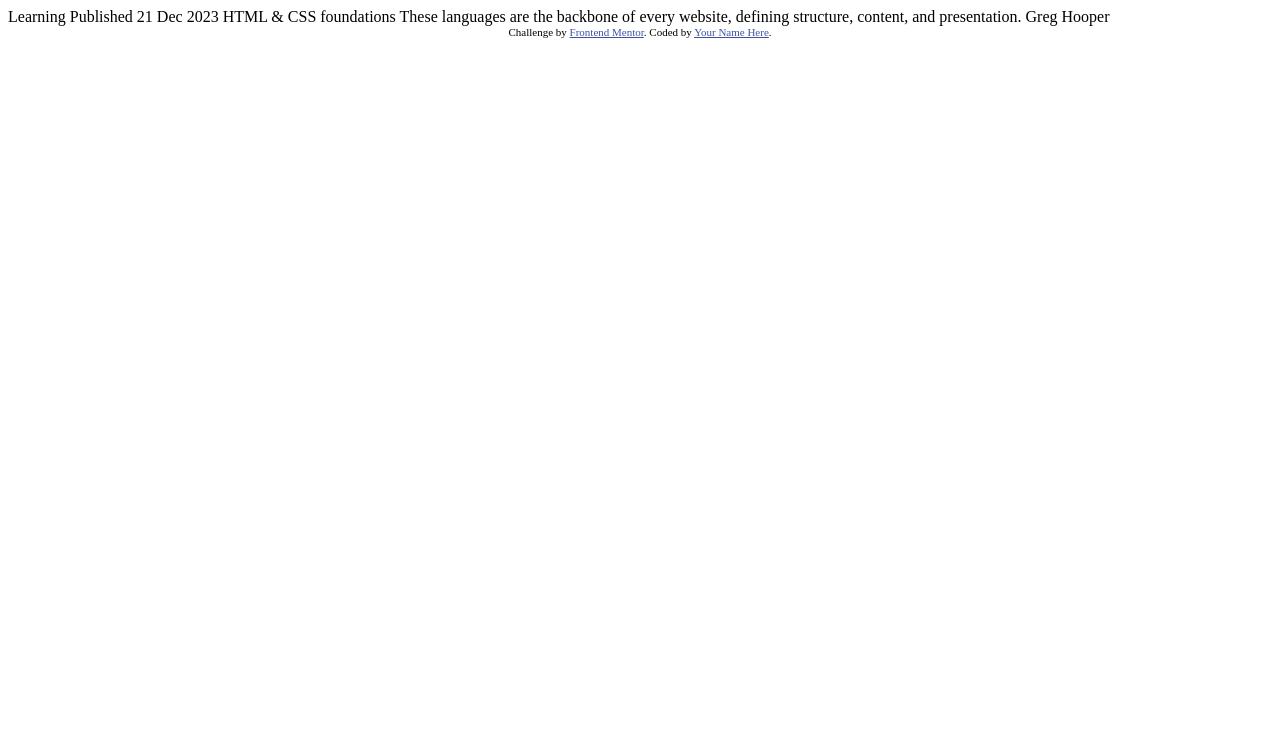
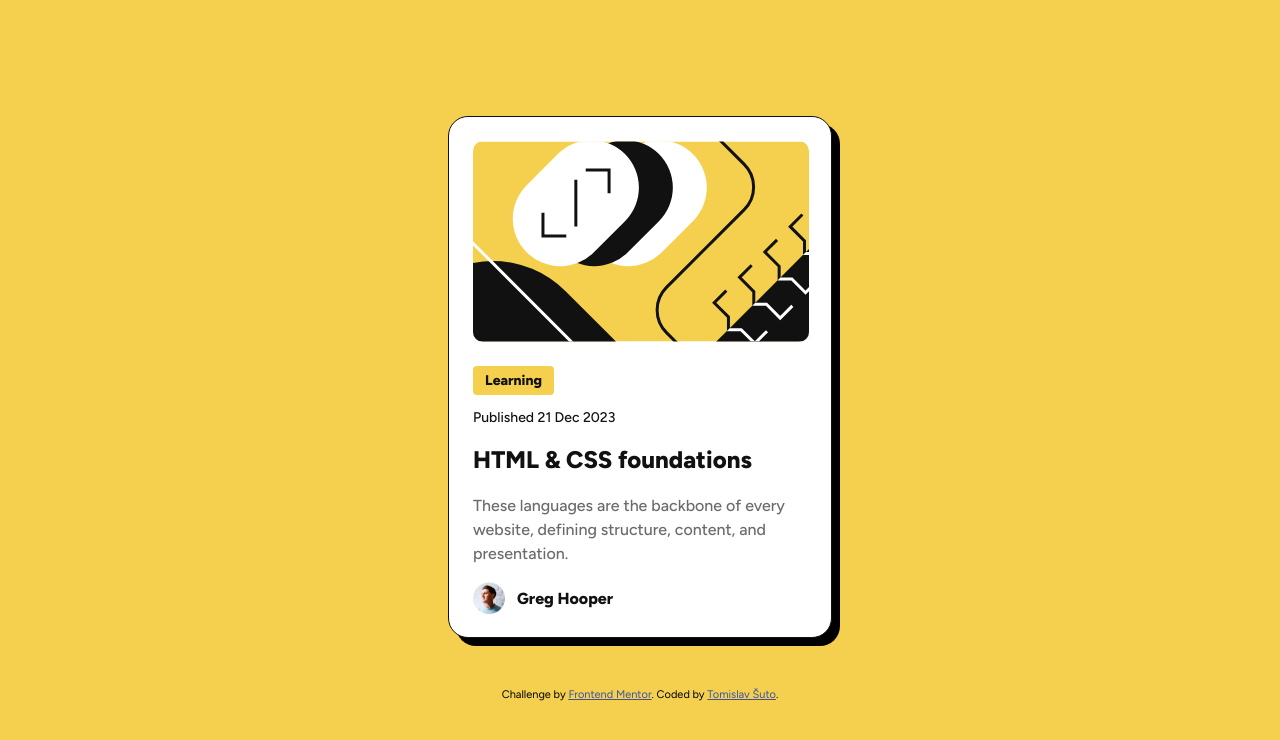
Before and after one commit to RetroApe/blog-preview-card-main, a plain HTML site: page index.html in a window 1280 px wide. Drawn offline with Linux system fonts and the light colour scheme.

Commit message:
Final Commit

```diff
--- a/index.html
+++ b/index.html
@@ -5,30 +5,38 @@
   <meta name="viewport" content="width=device-width, initial-scale=1.0"> <!-- displays site properly based on user's device -->
 
   <link rel="icon" type="image/png" sizes="32x32" href="./assets/images/favicon-32x32.png">
+  <link rel="stylesheet" href="styles.css">
+  <link href="https://fonts.googleapis.com/css2?family=Figtree:ital,wght@0,300..900;1,300..900&family=Outfit:wght@100..900&display=swap" rel="stylesheet">
 
-  <title>Frontend Mentor | Blog preview card</title>
+  <title>Frontend Mentor | Blog preview card | Tomislav Šuto</title>
 
-  <!-- Feel free to remove these styles or customise in your own stylesheet 👍 -->
-  <style>
-    .attribution { font-size: 11px; text-align: center; }
-    .attribution a { color: hsl(228, 45%, 44%); }
-  </style>
 </head>
 <body>
+  <main>
+    <div class="card">
 
-  Learning
+      <img class="blog-image" src="/assets/images/illustration-article.svg">
 
-  Published 21 Dec 2023
+      <div class="content">
+        <div class="category">
+          <p>Learning</p>
+        </div>
 
-  HTML & CSS foundations
+        <p class="publish-date">Published 21 Dec 2023</p>
 
-  These languages are the backbone of every website, defining structure, content, and presentation.
+        <h1 class="title">HTML & CSS foundations</h1>
 
-  Greg Hooper
-
-  <div class="attribution">
-    Challenge by <a href="https://www.frontendmentor.io?ref=challenge" target="_blank">Frontend Mentor</a>.
-    Coded by <a href="#">Your Name Here</a>.
-  </div>
+        <p class="description">These languages are the backbone of every website, defining structure, content, and presentation.</p>
+      </div>
+      <div class="author">
+        <img src="assets/images/image-avatar.webp" alt="Image Avatar of the Author">
+        <p>Greg Hooper</p>
+      </div>
+    </div>
+    <div class="attribution">
+      Challenge by <a href="https://www.frontendmentor.io?ref=challenge" target="_blank">Frontend Mentor</a>.
+      Coded by <a href="https://github.com/RetroApe/">Tomislav Šuto</a>.
+    </div>
+  </main>
 </body>
 </html>
--- /dev/null
+++ b/styles.css
@@ -0,0 +1,123 @@
+.attribution {
+    font-size: 11px;
+    text-align: center;
+    margin-top: 50px;
+}
+.attribution a { color: hsl(228, 45%, 44%); }
+
+:root {
+    --gray950: #111111;
+    --gray500: #6B6B6B;
+    --yellow-card: #F4D04E;
+}
+
+* {
+    box-sizing: border-box;
+}
+
+html {
+    font-family: Figtree, sans-serif;
+}
+
+body {
+    background-color: var(--yellow-card);
+}
+
+main {
+    height: 100vh;
+    display: flex;
+    flex-direction: column;
+    align-items: center;
+    justify-content: center;
+}
+
+.card {
+    width: 384px;
+    height: 522px;
+    padding: 24px;
+    background-color: white;
+    color: var(--gray950);
+
+    border: 1px solid var(--gray950);
+    border-radius: 20px;
+    box-shadow: 8px 8px  black;
+}
+
+.blog-image {
+    display: block;
+    margin: 0;
+    padding: 0;
+    border-radius: 10px;
+}
+
+.content {
+    padding: 0;
+    margin-top: 24px;
+}
+
+.category {
+    display: inline-block;
+    margin: 0;
+    padding: 0;
+    font-weight: 800;
+    font-size: 14px;
+    line-height: 150%;
+    background-color: #F4D04E;
+    border-radius: 4px;
+}
+
+.category p {
+    margin: 0;
+    padding: 4px 12px;
+}
+
+.publish-date {
+
+    margin-top: 12px;
+    font-weight: 500;
+    font-size: 14px;
+    line-height: 150%;
+}
+
+.title {
+    margin-top: 0;
+    font-weight: 800;
+    font-size: 24px;
+    line-height: 150%;
+    display: inline-block;
+}
+
+.title:hover {
+    cursor: pointer;
+    color: var(--gray500);
+}
+
+.title:active {
+    color: var(--yellow-card);
+}
+
+.description {
+    margin: 0;
+    font-weight: 500;
+    font-size: 16px;
+    line-height: 150%;
+    color: var(--gray500);
+}
+
+.author {
+    margin-top: 7px;
+    padding: 0;
+    display: flex;
+    justify-content: left;
+    align-items: center;
+}
+
+.author img {
+    width: 32px;
+    height: 32px;
+}
+
+.author p {
+    font-weight: 800;
+    margin-left: 12px;
+}
```
